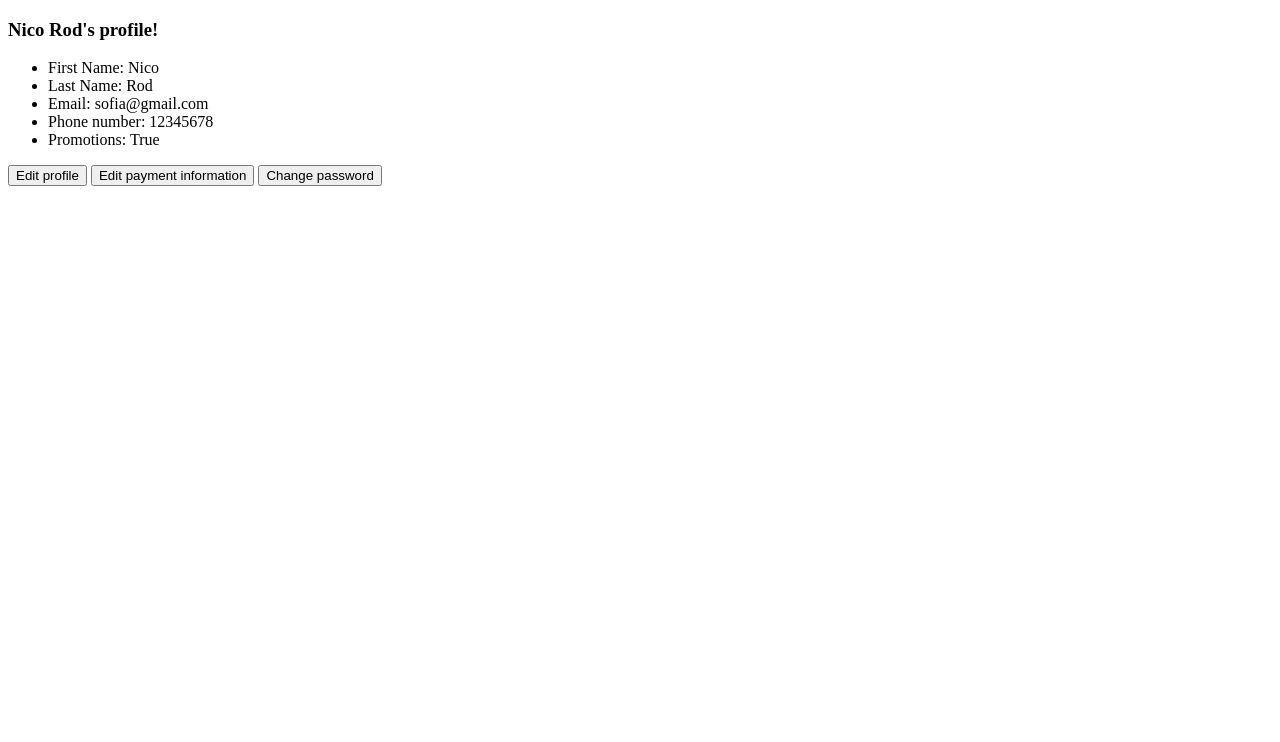
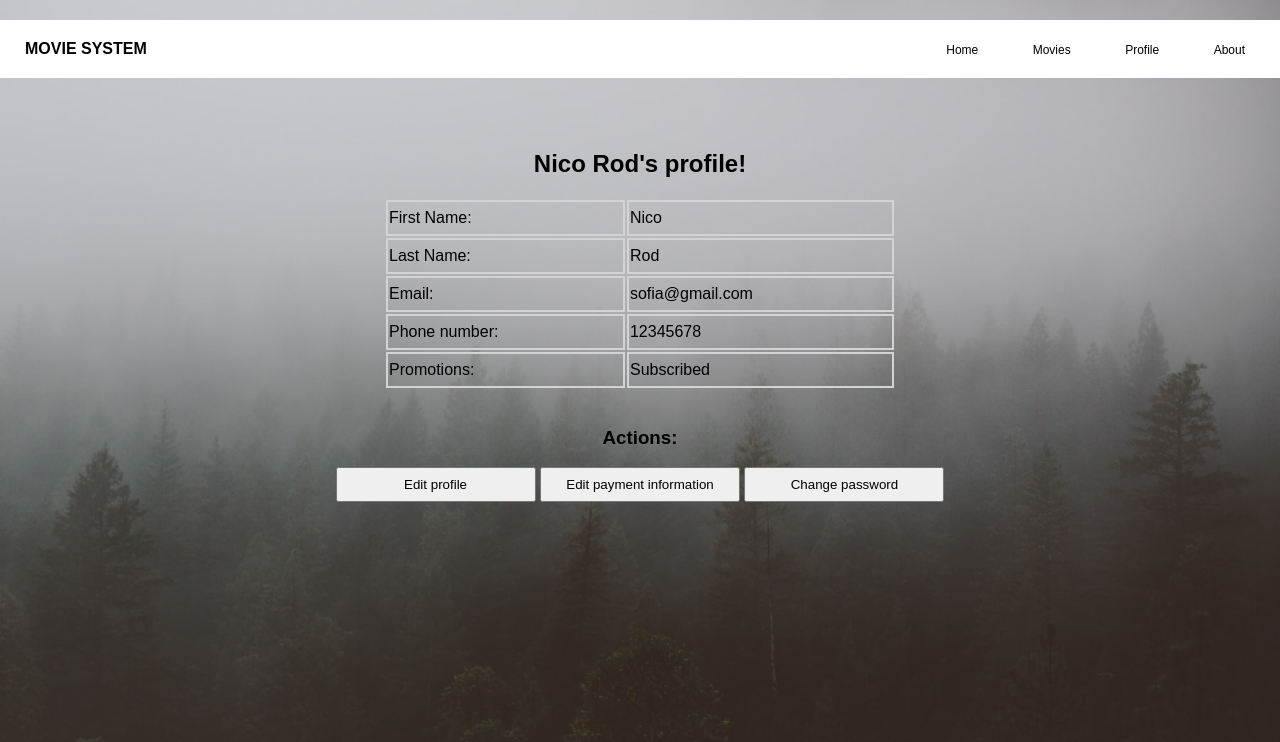
Before and after one commit to MatzoMT/csci4050, a Django app: page /editprofile/ in a window 1280 px wide. Shown: the top 742 px of the page. Run offline with Django 4.2, Linux system fonts and the light colour scheme; data comes from the database, SQL or seed files in the repository.

Commit message:
Fix merge issues

```diff
--- a/moviesystem/editprofile/models.py
+++ b/moviesystem/editprofile/models.py
@@ -14,7 +14,7 @@ class User(models.Model):
 	password = models.CharField(default='password',max_length=100)
 	email = models.CharField(
 		unique=True,
-		max_length=32,
+		max_length=20,
 		validators=[EmailValidator]
 	)
 	phone = models.CharField(default='12345678',max_length=20)
--- /dev/null
+++ b/moviesystem/editprofile/static/editprofile/style.css
@@ -0,0 +1,81 @@
+body {
+	margin: 0;
+	padding: 0;
+	font-family: 'Arial', serif;
+}
+
+.nav {
+	background-color: #ffffff;
+	color: #000000;
+	list-style: none;
+	text-align: right;
+	padding: 20px 10px 20px 0;
+}
+
+.nav > li {
+	display: inline-block;
+	padding: 0 25px 0 25px;
+	font-size: 12px;
+}
+
+.nav > li > a {
+	text-decoration: none;
+	color: #000000;
+}
+
+.nav > li > a:hover {
+	color: #c1c1c1;
+}
+
+.logo {
+	color: #000000;
+	float: left;
+	padding-left: 25px;
+	font-size: 16px;
+	font-weight: bold;
+}
+
+.logo > a{
+	text-decoration: none;
+	color: #000000;
+}
+
+.banner {
+	width: 100%;
+	display: block;
+}
+
+h2, h3, p {
+	text-align: center;
+}
+
+table {
+	width: 40%;
+	margin-left: auto;
+	margin-right: auto;
+}
+
+td {
+	height: 30px;
+	border: 2px solid;
+	border-color: lightgray;
+}
+
+ul {
+	align-content: center;
+}
+
+.acts {
+	height: 35px;
+	width:  200px;
+}
+
+.messages {
+	color: #059;
+  	background-color: #BEF;
+  	list-style: none;
+  	margin: 10px 10px;
+  	padding: 10px;
+  	border-radius: 3px 3px 3px 3px;
+  	width: 30%;
+}
--- a/moviesystem/editprofile/templates/editprofile/index.html
+++ b/moviesystem/editprofile/templates/editprofile/index.html
@@ -3,33 +3,95 @@
   <head>
     <meta charset="utf-8">
     <title>Profile</title>
+    {% load static %}
+    <link rel="stylesheet" type="text/css" href="{% static 'editprofile/style.css' %}">
+    <style>
+      .bg
+      {
+        background-image:url("{% static 'editprofile/background.jpg' %}");
+        background-repeat:no-repeat;
+        background-size:100%;
+        margin-top: 20px;
+      }
+    </style>
   </head>
-  <body>
+  <body class="bg">
+    <ul class="nav">
+      <div class="logo">
+        <a href="a">MOVIE SYSTEM</a>
+      </div>
+      <li><a href="a">Home</a></li>
+      <li><a href="a">Movies</a></li>
+      <li><a href="/editprofile/">Profile</a></li>
+      <li><a href="a">About</a></li>
+    </ul>
+    <br><br>
     {% if user %}
-      <h3>{{user.first_name}} {{user.last_name}}'s profile!</h3>
-      <ul>
-      <li>
-        First Name: {{user.first_name}}
-      </li>
-      <li>
-        Last Name: {{user.last_name}}
-      </li>
-      <li>
-        Email: {{user.email}}
-      </li>
-      <li>
-        Phone number: {{user.phone}}
-      </li>
+      <h2>{{user.first_name}} {{user.last_name}}'s profile!</h3>
+      <table>
+        <tr>
+          <td>
+            First Name:
+          </td>
+          <td>
+            {{ user.first_name }}
+          </td>
+        </tr>
+        <tr>
+          <td>
+            Last Name:
+          </td>
+          <td>
+            {{user.last_name}}
+          </td>
+        </tr>
+        <tr>
+          <td>
+            Email:
+          </td>
+          <td>
+            {{user.email}}
+          </td>
+        </tr>
+        <tr>
+          <td>
+            Phone number:
+          </td>
+          <td>
+            {{user.phone}}
+          </td>
+        </tr>
+        <tr>
+          <td>
+            Promotions:
+          </td>
+          <td>
+            {%if user.promotion%}
+              Subscribed
+            {%else%}
+              Not subscribed
+            {%endif%}
+          </td>
+        </tr>
+      </table>
+      <br>
+      <h3>Actions:</h4>
+        <p>
+          <input type="button" class="acts" name="editprofile" value="Edit profile" onclick="location.href = '/editprofile/editbasic'">
 
-      <li>
-        Promotions: {{user.promotion}}
-      </li>
-    </ul>
-      <input type="button" name="editprofile" value="Edit profile" onclick="location.href = '/editprofile/editbasic'">
-      <input type="button" name="editpaymentinfo" value="Edit payment information" onclick="location.href = '/editprofile/cardsview'">
-      <input type="button" name="changepassword" value="Change password" onclick="location.href = '/editprofile/editpassword'">
+          <input type="button" class="acts" name="editpaymentinfo" value="Edit payment information" onclick="location.href = '/editprofile/cardsview'">
+
+          <input type="button" class="acts" name="changepassword" value="Change password" onclick="location.href = '/editprofile/editpassword'">
+        </p>
     {%else%}
       <p>Error</p>
     {%endif%}
+    {%if messages%}
+      <ul class="messages">
+          {% for message in messages %}
+          <li>{{ message }}</li>
+          {% endfor %}
+      </ul>
+    {%endif%}
   </body>
 </html>
--- a/moviesystem/editprofile/urls.py
+++ b/moviesystem/editprofile/urls.py
@@ -6,7 +6,7 @@ urlpatterns = [
     path('', views.index, name='index'),
     path('cardsview/', views.cards_view, name='cardsview'),
     path('editbasic/', views.edit_profile, name='editbasic'),
-    path('editcard/', views.edit_card, name='editcard'),
+    path('editcard/<int:number>/', views.edit_card, name='editcard'),
     path('editpassword/', views.edit_password, name='editpassword')
     #path('edit', views.edit_profile, name='edit')
 ]
--- a/moviesystem/editprofile/views.py
+++ b/moviesystem/editprofile/views.py
@@ -1,10 +1,9 @@
 from django.shortcuts import render, redirect
-from editprofile.forms import EditBasicForm, EditCardForm
+from editprofile.forms import EditBasicForm, EditCardForm, EditPasswordForm
 from django.views.generic.edit import UpdateView
 from editprofile.models import *
 from django.template import loader
 from django.contrib import messages
-from django.contrib.auth.forms import PasswordChangeForm
 
 from django.contrib.auth.hashers import make_password, check_password
 
@@ -35,6 +34,7 @@ def edit_profile(request):
 	if form.is_valid():
 		user = form.save(commit=False)
 		user.save()
+		messages.success(request, 'Your information was successfully updated!')
 		return redirect('/editprofile')
 
 	template = loader.get_template('editprofile/edit.html')
@@ -56,20 +56,30 @@ def cards_view(request):
 	return HttpResponse(template.render(context, request))
 
 
-def edit_card(request):
+def edit_card(request, number):
 	try:
-		user = User.objects.get(pk=1)
+		u = User.objects.get(pk=1)
 	except User.DoesNotExist:
 		raise Http404("User does not exist")
-	form = EditCardForm(instance=user, data=request.POST or None)
+	try:
+		card = PaymentCard.objects.get(user=u, card_number=number)
+	except PaymentCard.DoesNotExist:
+		raise Http404("Card does not exist")
+	form = EditCardForm(instance=card, data=request.POST or None)
 	context = {
 		'form': form,
-        'user': user,
+        'user': u,
+        'card': card,
     }
 	if form.is_valid():
-		user = form.save(commit=False)
-		user.save()
-		return redirect('/editprofile')
+		card_new = form.save(commit=False)
+		card_new.save()
+		if(card_new.card_number!=card.card_number):
+			print('Preventing the duplication error')
+			PaymentCard.objects.filter(pk=card.card_number).delete()
+
+		messages.success(request, 'Your card information was successfully updated!')
+		return redirect('/editprofile/cardsview')
 
 	template = loader.get_template('editprofile/editcard.html')
 	return HttpResponse(template.render(context, request))
@@ -92,9 +102,11 @@ def edit_password(request):
 			messages.success(request, 'Your password was successfully updated!')
 			return redirect('/editprofile')
 		else:
-			messages.error(request, 'Please correct the error below.')
-	else:
-		form = PasswordChangeForm(user)
+			messages.error(request, 'Old password doesn\'t match.')
+
 	return render(request, "editprofile/editpassword.html", {
 		'form': form
 	})
+
+# def delete_card(request):
+# 	PaymentCard.objects.all().delete()
```
Also changed, not shown: moviesystem/editprofile/forms.py (+15 -0 lines), moviesystem/editprofile/templates/editprofile/cardsview.html (+34 -4 lines), moviesystem/editprofile/templates/editprofile/deletecard.html (added, +15 -0 lines), moviesystem/editprofile/templates/editprofile/edit.html (+15 -3 lines), moviesystem/editprofile/templates/editprofile/editcard.html (+16 -4 lines), moviesystem/editprofile/templates/editprofile/editpassword.html (+25 -3 lines), moviesystem/editprofile/static/editprofile/background.jpg (added).
